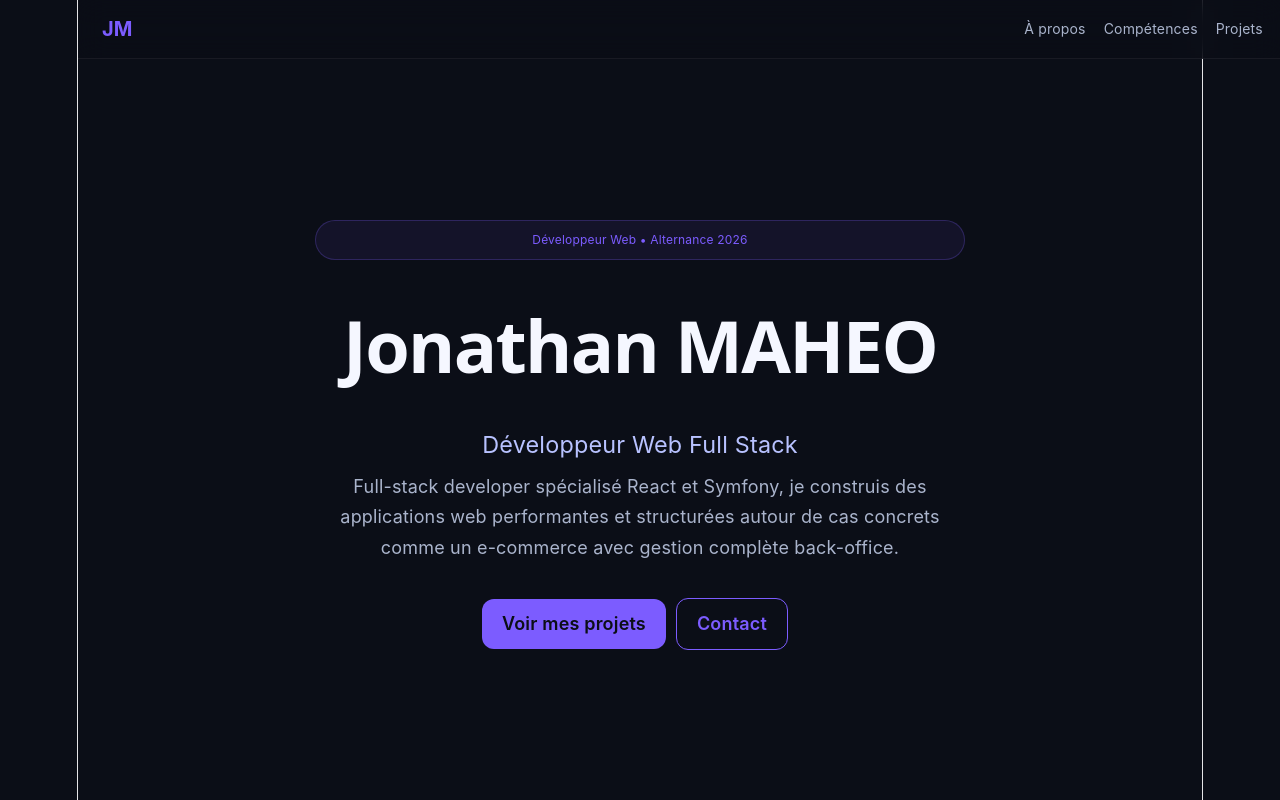
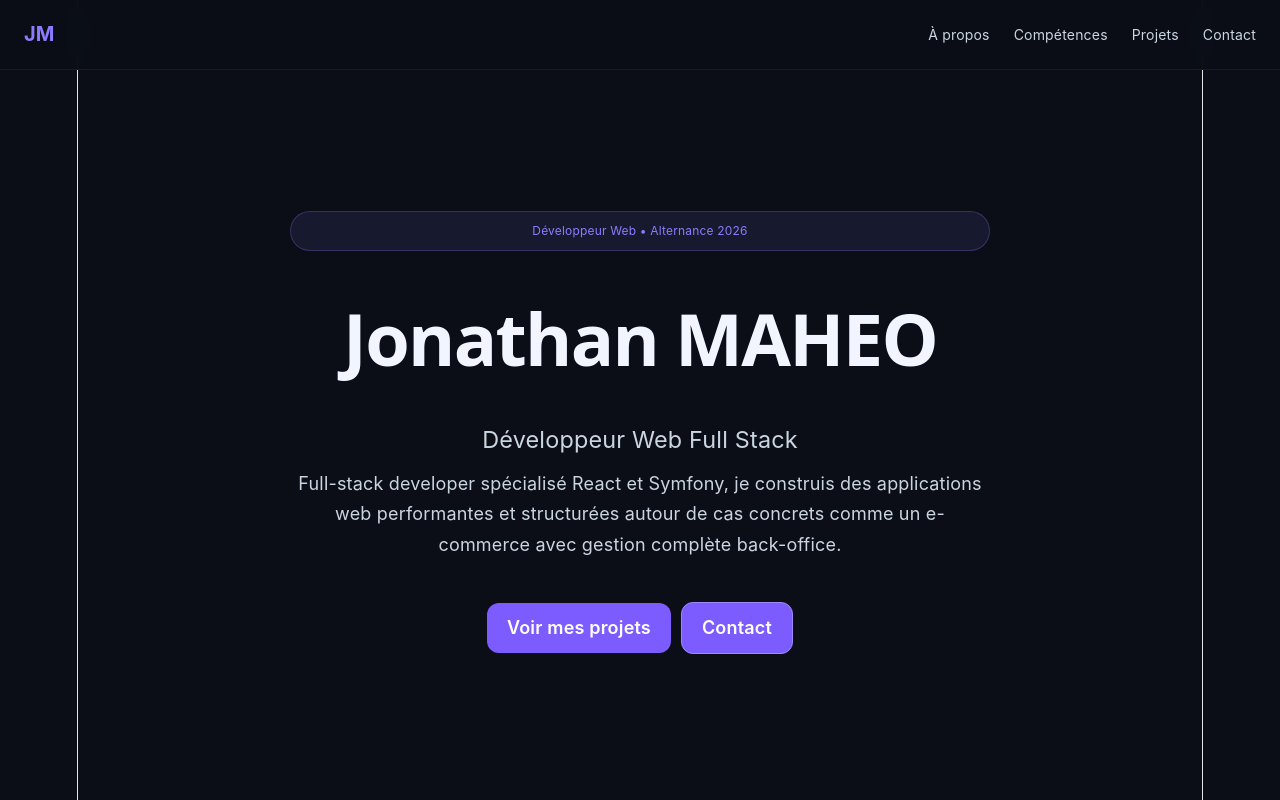
Before and after one commit to jonathanmaheo/portfolio, a React app: page / in a window 1280 px wide. Shown: the top 800 px of the page. Built offline with nearby package versions, Linux system fonts and the light colour scheme; the HTML template or start-up script is replaced by a standard one.

Commit message:
update portfolio

```diff
--- a/src/App.css
+++ b/src/App.css
@@ -11,7 +11,7 @@ html {
 
 body {
   background: #0B0E17;
-  color: #E6EAF2;
+  color: #F1F5FF;
   overflow-x: hidden;
 }
 
@@ -22,16 +22,19 @@ body {
 .nav {
   position: fixed;
   top: 0;
-  width: 100%;
+  left: 0;
+  right: 0;
 
-  padding: 16px 24px;
+  height: 70px;
 
   display: flex;
+  align-items: center;
   justify-content: space-between;
-  align-items: center;
 
-  background: rgba(11,14,23,0.78);
-  backdrop-filter: blur(14px);
+  padding: 0 24px;
+
+  background: rgba(11,14,23,0.95);
+  backdrop-filter: blur(12px);
 
   border-bottom: 1px solid rgba(255,255,255,0.06);
 
@@ -41,32 +44,38 @@ body {
 .logo {
   font-size: 20px;
   font-weight: 700;
-  color: #7C5CFF;
+  color: #8B7CFF;
+  flex-shrink: 0;
+}
+
+.ul-navbar {
+  display: flex;
+  align-items: center;
+
+  gap: 24px;
+
+  list-style: none;
+
+  margin: 0;
+  padding: 0;
 
   flex-shrink: 0;
 }
 
-.links {
-  display: flex;
-  align-items: center;
-  gap: 18px;
-
-  flex-wrap: wrap;
+.ul-navbar li {
+  flex-shrink: 0;
 }
 
-.links a {
+.ul-navbar a {
   text-decoration: none;
-  color: #AAB4CC;
-
+  color: #CBD5E1;
   font-size: 14px;
-
   white-space: nowrap;
-
-  transition: .2s;
+  transition: 0.2s;
 }
 
-.links a:hover {
-  color: #7C5CFF;
+.ul-navbar a:hover {
+  color: #9A8CFF;
 }
 
 /* ===================== */
@@ -84,14 +93,14 @@ body {
 }
 
 .hero-box {
-  max-width: 820px;
+  max-width: 850px;
+
+  text-align: center;
 
   display: flex;
   flex-direction: column;
 
-  gap: 14px;
-
-  text-align: center;
+  gap: 16px;
 }
 
 .badge {
@@ -101,11 +110,11 @@ body {
 
   border-radius: 999px;
 
-  color: #7C5CFF;
+  color: #8B7CFF;
 
-  border: 1px solid rgba(124,92,255,.25);
+  background: rgba(139,124,255,.10);
 
-  background: rgba(124,92,255,.08);
+  border: 1px solid rgba(139,124,255,.25);
 
   font-size: 12px;
 }
@@ -115,23 +124,23 @@ h1 {
 
   line-height: 1.1;
 
-  color: #F5F7FF;
+  font-weight: 850;
 
-  font-weight: 850;
+  color: #F1F5FF;
 }
 
 .subtitle {
-  color: #B8C2FF;
+  color: #CBD5E1;
 
   font-size: 1.3rem;
 }
 
 .desc {
-  color: #AAB4CC;
+  color: #CBD5E1;
 
   line-height: 1.7;
 
-  max-width: 650px;
+  max-width: 700px;
 
   margin: auto;
 }
@@ -155,27 +164,26 @@ h1 {
 
   font-weight: 600;
 
-  margin-right: 10px;
+  transition: 0.2s;
 
-  transition: .2s;
+  margin: 5px;
+
+  background: #7C5CFF;
+
+  color: white;
 }
 
 .btn:hover {
   transform: translateY(-2px);
 }
 
-.btn {
+.ghost {
+
   background: #7C5CFF;
 
-  color: #0B0E17;
-}
+  border: 1px solid #9A8CFF;
 
-.ghost {
-  border: 1px solid #7C5CFF;
-
-  color: #7C5CFF;
-
-  background: transparent;
+  color: white;
 }
 
 /* ===================== */
@@ -183,7 +191,7 @@ h1 {
 /* ===================== */
 
 .section {
-  max-width: 1000px;
+  max-width: 1050px;
 
   margin: auto;
 
@@ -195,7 +203,7 @@ h1 {
 h2 {
   font-size: 30px;
 
-  color: #B8C2FF;
+  color: #E2E8FF;
 
   margin-bottom: 40px;
 }
@@ -214,24 +222,24 @@ h2 {
 
   border-radius: 18px;
 
+  text-align: left;
+
   line-height: 1.8;
 
-  text-align: left;
-
-  transition: .25s;
+  transition: 0.25s;
 }
 
 .card:hover,
 .project:hover {
   transform: translateY(-4px);
 
-  border-color: rgba(124,92,255,.45);
+  border-color: rgba(139,124,255,.4);
 }
 
 .highlight {
-  color: #7C5CFF;
+  color: #8B7CFF;
 
-  margin-top: 12px;
+  margin-top: 14px;
 }
 
 /* ===================== */
@@ -241,7 +249,7 @@ h2 {
 .grid {
   display: grid;
 
-  grid-template-columns: repeat(auto-fit,minmax(140px,1fr));
+  grid-template-columns: repeat(auto-fit, minmax(140px,1fr));
 
   gap: 14px;
 }
@@ -255,13 +263,16 @@ h2 {
 
   border: 1px solid rgba(255,255,255,.06);
 
-  transition: .2s;
+  transition: 0.2s;
+}
+
+.white{
+  color: white;
 }
 
 .skill:hover {
-  transform: translateY(-3px);
-
-  border-color: #7C5CFF;
+  transform: none;
+  border-color: rgba(255,255,255,.06);
 }
 
 /* ===================== */
@@ -273,7 +284,7 @@ footer {
 
   padding: 40px;
 
-  color: #667085;
+  color: #94A3B8;
 }
 
 /* ===================== */
@@ -285,7 +296,7 @@ footer {
 
   transform: translateY(25px);
 
-  transition: .7s;
+  transition: 0.7s;
 }
 
 .reveal.active {
@@ -298,39 +309,34 @@ footer {
 /* RESPONSIVE */
 /* ===================== */
 
-@media (max-width: 768px) {
+@media (max-width:768px){
 
-  .nav {
+  .nav{
     flex-direction: column;
-
-    gap: 14px;
-
+    gap: 12px;
     padding: 16px;
+    height: auto;
   }
 
-  .links {
+  .ul-navbar{
+    flex-wrap: wrap;
     justify-content: center;
-
-    width: 100%;
-
-    gap: 14px;
-
-    flex-wrap: wrap;
+    gap: 15px;
   }
 
-  h1 {
+  h1{
     font-size: 2.8rem;
   }
 
-  .subtitle {
+  .subtitle{
     font-size: 1.1rem;
   }
 
-  .hero {
+  .hero{
     padding-top: 190px;
   }
 
-  .section {
+  .section{
     padding: 90px 20px;
   }
 }
--- a/src/App.jsx
+++ b/src/App.jsx
@@ -24,10 +24,17 @@ export default function App() {
         <div className="logo">JM</div>
 
         <div className="links">
-          <a href="#about">À propos</a>
+
+          <ul className="ul-navbar">
+            <li><a href="#about">À propos</a></li>
+            <li><a href="#skills">Compétences</a></li>
+            <li><a href="#projects">Projets</a></li>
+            <li><a href="#contact">Contact</a></li>
+          </ul>
+          {/* <a href="#about">À propos</a>
           <a href="#skills">Compétences</a>
           <a href="#projects">Projets</a>
-          <a href="#contact">Contact</a>
+          <a href="#contact">Contact</a> */}
         </div>
       </nav>
 
@@ -103,7 +110,9 @@ Le projet reproduit un contexte métier réel avec des fonctionnalités complèt
         <h2>Contact</h2>
 
         <div className="card">
-          <p>📧 jonathanmaheo@outlook.fr</p>
+          <p>
+            📧 <a className="white" href="mailto:jonathanmaheo@outlook.fr">jonathanmaheo@outlook.fr</a>
+          </p>
 
           <div className="cta">
             <a className="btn" href="https://github.com">GitHub</a>
```
